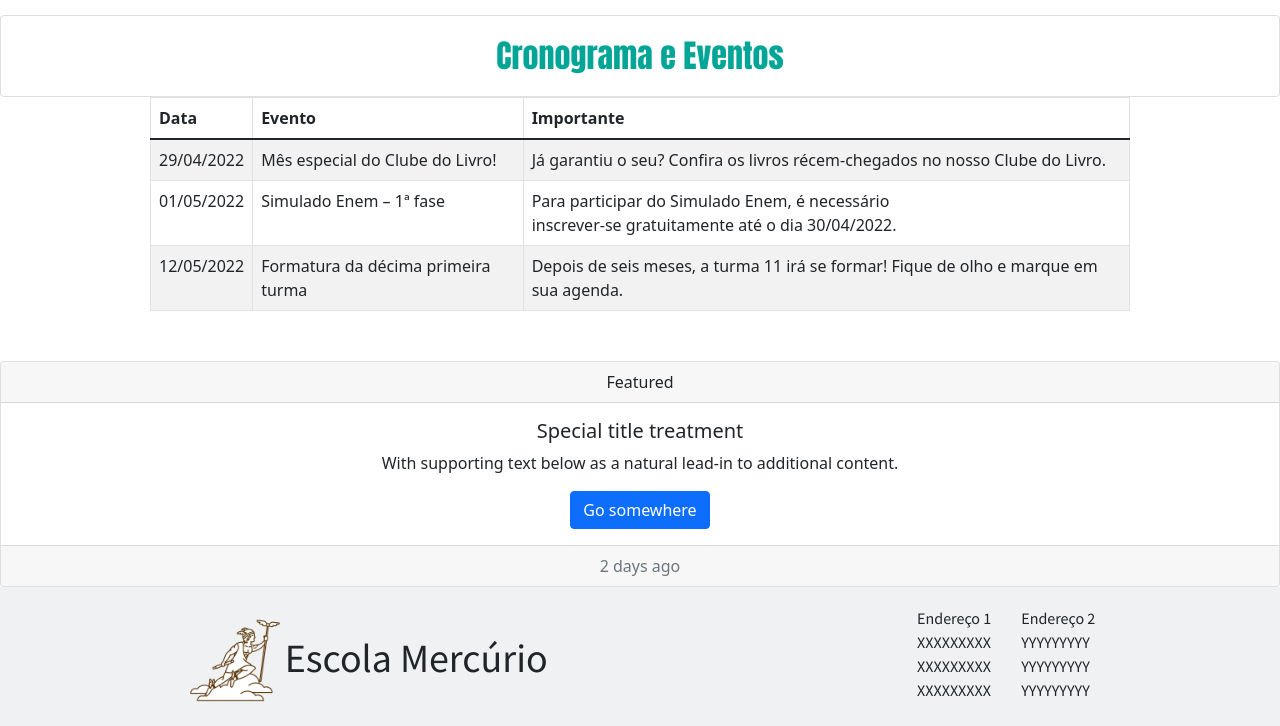
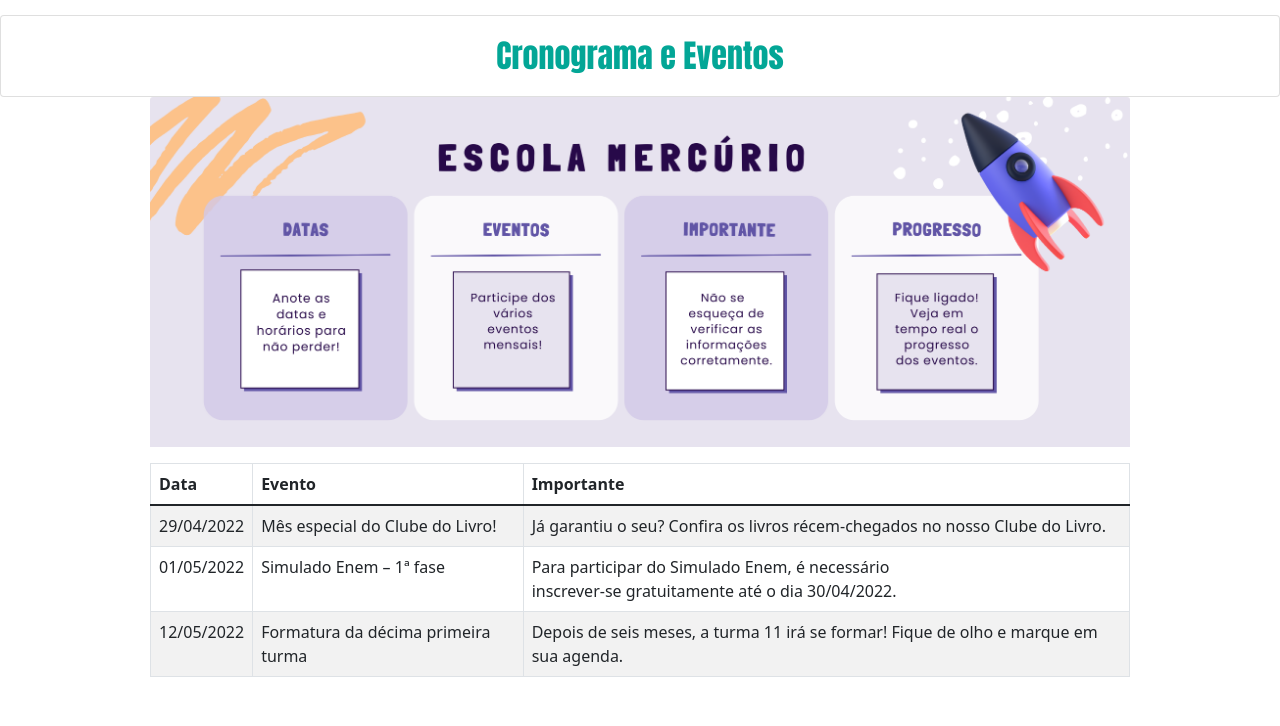
Before and after one commit to yagormoraes/projetoModulo5, a React (Create React App) app in the folder escola-mercurio/: page / in a window 1280 px wide. Shown: the part 1129-1855 px from the top of the page. Built offline with nearby package versions, Linux system fonts and the light colour scheme.

Commit message:
criei o próprio css da home, adicionei imagem da tabela de agenda e coloquei as datas

```diff
--- a/escola-mercurio/src/App.css
+++ b/escola-mercurio/src/App.css
@@ -36,34 +36,3 @@
     transform: rotate(360deg);
   }
 }
-.imagem-carrossel {
-  height: 400px;
-}
-
-.card-img-top {
-  object-fit: cover;
-}
-
-.card-menu {
-  padding: 30px;
-}
-
-.table-menu {
-  margin: 50px;
-}
-
-.agenda {
-  margin: 0 150px 50px 150px;
-}
-
-.card-projeto {
-  font-family: Impact, Haettenschweiler, 'Arial Narrow Bold', sans-serif;
-  font-size: xx-large;
-  color: #03a696;
-  align-items: center;
-}
-
-.data-card {
-  width: 5px;
-  height: 50px;
-}
--- /dev/null
+++ b/escola-mercurio/src/Pages/Home/home.css
@@ -0,0 +1,41 @@
+.imagem-carrossel {
+    height: 400px;
+  }
+
+  .card-img-top {
+    object-fit: cover;
+  }
+
+  .card-menu {
+    padding: 30px;
+  }
+
+  .table-menu {
+    margin: 50px;
+  }
+
+  .agenda {
+    margin: 0 150px 50px 150px;
+  }
+
+  .cronograma {
+      object-fit: cover;
+      object-position: 15% 0%;
+      height: 350px;
+  }
+
+  .card-projeto {
+    font-family: Impact, Haettenschweiler, 'Arial Narrow Bold', sans-serif;
+    font-size: xx-large;
+    color: #03a696;
+    align-items: center;
+  }
+
+  .data-card {
+    width: 5px;
+    height: 50px;
+  }
+
+  td {
+      padding: 30px;
+  }
--- a/escola-mercurio/src/Pages/Home/home.jsx
+++ b/escola-mercurio/src/Pages/Home/home.jsx
@@ -1,4 +1,5 @@
 import React from 'react';
+import '../Home/home.css'
 import { Carousel } from 'react-bootstrap';
 import Matricula from '../../Assets/matricula.png';
 import Curso from '../../Assets/curso.png';
@@ -6,10 +7,12 @@ import Enem from '../../Assets/enem.png';
 import Jogos from '../../Assets/jogos-escolares.png';
 import Ciencias from '../../Assets/ciencias.png';
 import Livros from '../../Assets/livro.png';
+import Cronograma from '../../Assets/eventos.png'
 import { Card } from 'react-bootstrap';
 import { Table } from 'react-bootstrap';
 import { Button } from 'react-bootstrap';
 import { CardGroup } from 'react-bootstrap';
+
 
 
 
@@ -91,7 +94,12 @@ function Home () {
         <Card className='card-projeto'>
             <Card.Body>Cronograma e Eventos</Card.Body>
         </Card>
+
         <div className='agenda'>
+        <Card.Img className='cronograma' variant="top" src={Cronograma} />
+        <div>
+            <p></p>
+        </div>
         <Table striped bordered hover>
             <thead>
                 <tr>
@@ -102,7 +110,7 @@ function Home () {
             </thead>
             <tbody>
                 <tr>
-                <td>29/04/2022</td>
+                <td className='teste'>29/04/2022</td>
                 <td>Mês especial do Clube do Livro!</td>
                 <td>Já garantiu o seu? Confira os livros récem-chegados no nosso Clube do Livro. </td>
                 </tr>
@@ -127,15 +135,13 @@ function Home () {
             </p>
         </div>
         <Card className="text-center">
-            <Card.Header>Featured</Card.Header>
                 <Card.Body>
-                <Card.Title>Special title treatment</Card.Title>
+                <Card.Title>Você tem interesse se matricular na escola Mercúrio?</Card.Title>
                     <Card.Text>
-                        With supporting text below as a natural lead-in to additional content.
+                        Por favor, deixe seus dados que entraremos em contato o mais breve possível!
                     </Card.Text>
-                    <Button variant="primary">Go somewhere</Button>
+                    <Button variant="primary">FORMULÁRIO DE INTERESSE</Button>
                 </Card.Body>
-            <Card.Footer className="text-muted">2 days ago</Card.Footer>
         </Card>
         </>
     );
```
Also changed, not shown: escola-mercurio/src/Assets/eventos.png (added).
